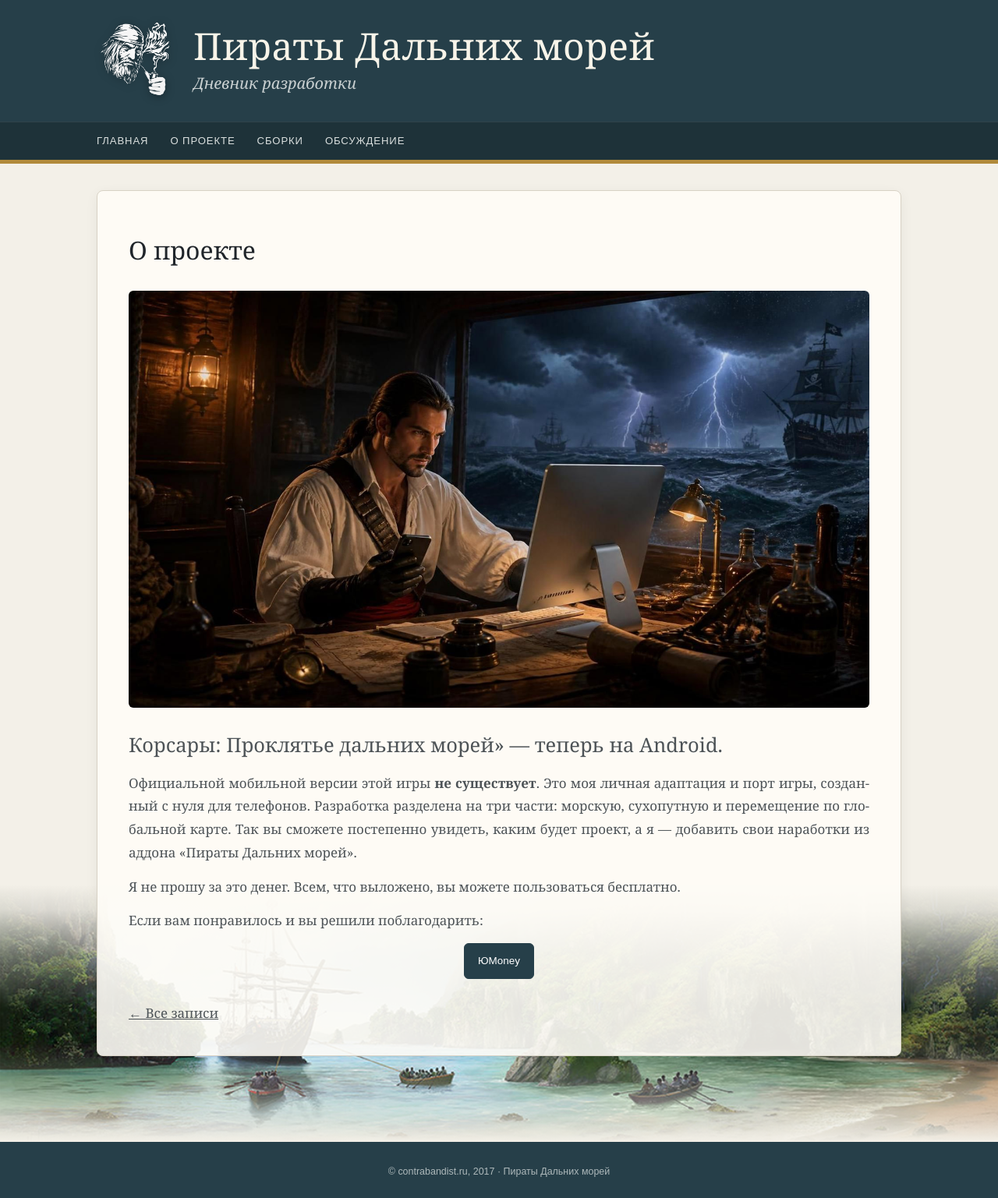
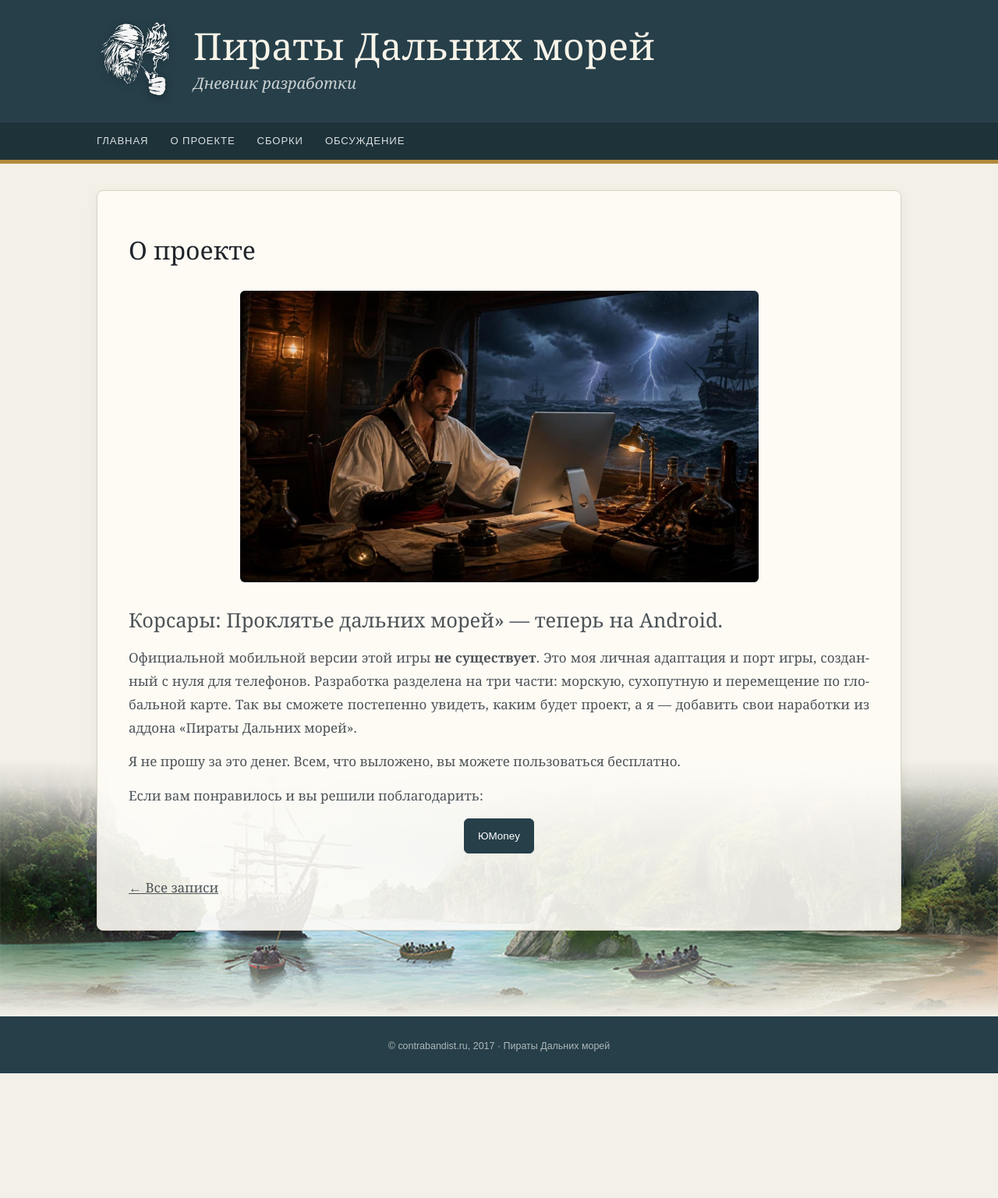
Before and after one commit to tislic/SeaDogsPort, a Jekyll site: the page built from о-проекте.md, in a window 1280 px wide. Shown: the whole page at 78% size. Built offline with Jekyll 4.4.1, drawn with Linux system fonts in a browser that asks for light colours; after the commit the page ends 1377 px from its top, so only the background shows below that.

Commit message:
Reduce post images on desktop; retain click-to-enlarge

```diff
--- a/assets/style.css
+++ b/assets/style.css
@@ -51,7 +51,7 @@ a{color:inherit}
 .pagination a,.pagination .current,.pagination .disabled{display:inline-flex;align-items:center;justify-content:center;min-height:34px;padding:6px 10px;text-decoration:none;border:1px solid var(--line);border-radius:5px}
 .pagination a:hover{color:var(--rust);border-color:var(--rust)}.pagination .current{background:var(--sea);border-color:var(--sea);color:#fff}.pagination .disabled{color:#a4a6a6;background:#ece8df}.pagination-pages{display:flex;gap:6px;align-items:center}
 .post-cover{display:block;margin:-26px -28px 20px;overflow:hidden;border-radius:0}.post-cover img{width:100%;height:220px;object-fit:cover;display:block;transition:transform .4s ease}.post-cover:hover img{transform:scale(1.04)}
-.post-hero{text-align:center;margin-bottom:20px}.post-hero img{max-width:100%;height:auto;display:inline-block;border-radius:6px}.post-content img{display:block;width:auto;max-width:100%;height:auto;margin:1.5em auto;border-radius:6px}.post-content p,.post-content li,.post-content blockquote{text-align:justify;hyphens:auto;-webkit-hyphens:auto}.build-page img{display:block;width:50%;height:auto;margin:1.5em auto;border-radius:6px}
+.post-hero{text-align:center;margin-bottom:20px}.post-hero img{max-width:100%;height:auto;display:inline-block;border-radius:6px}.post-content img{display:block;width:auto;max-width:70%;height:auto;margin:1.5em auto;border-radius:6px}.post-content p,.post-content li,.post-content blockquote{text-align:justify;hyphens:auto;-webkit-hyphens:auto}.build-page img{display:block;width:50%;height:auto;margin:1.5em auto;border-radius:6px}
 
 
 /* ═══ СТРАНИЦА СБОРОК ═══ */
```
